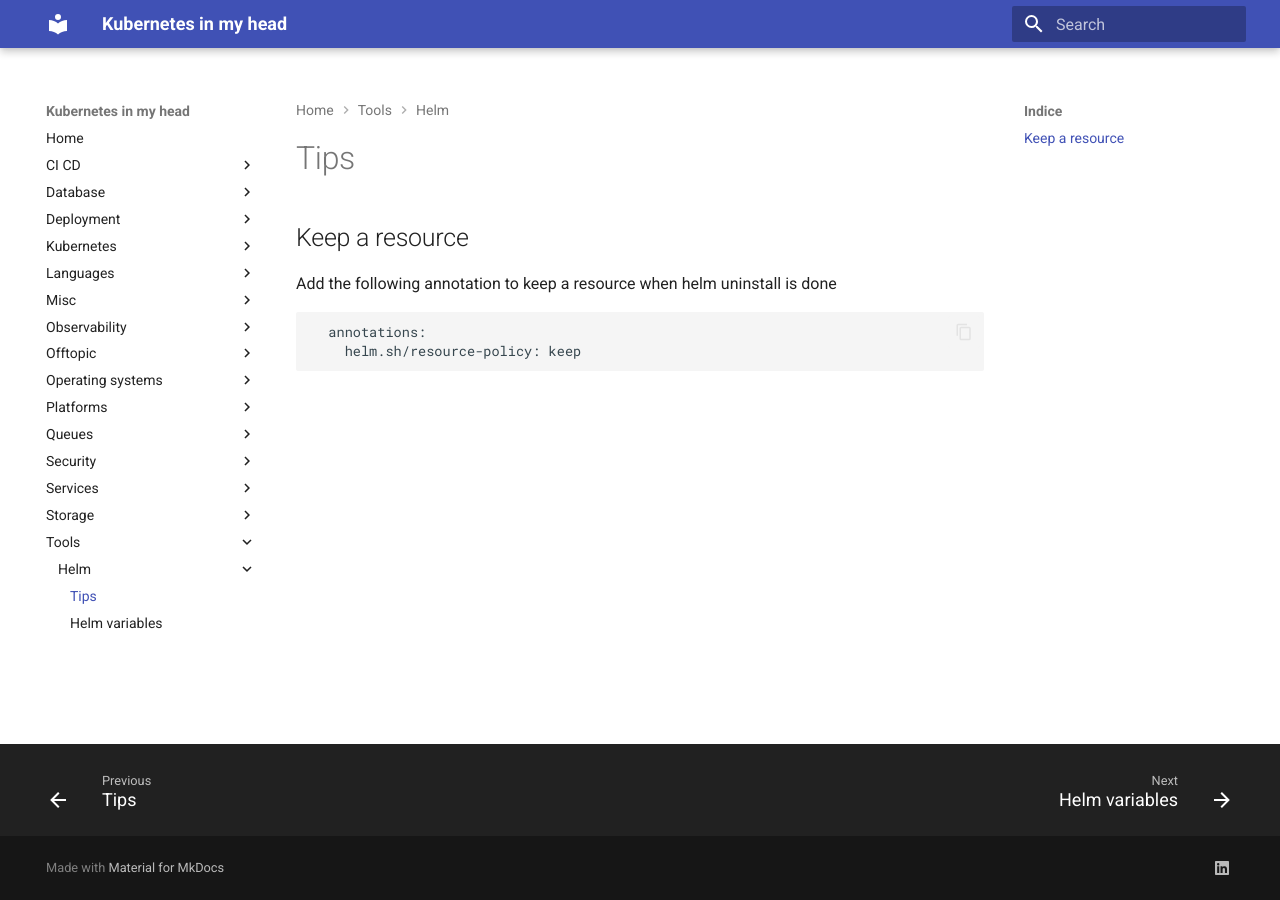
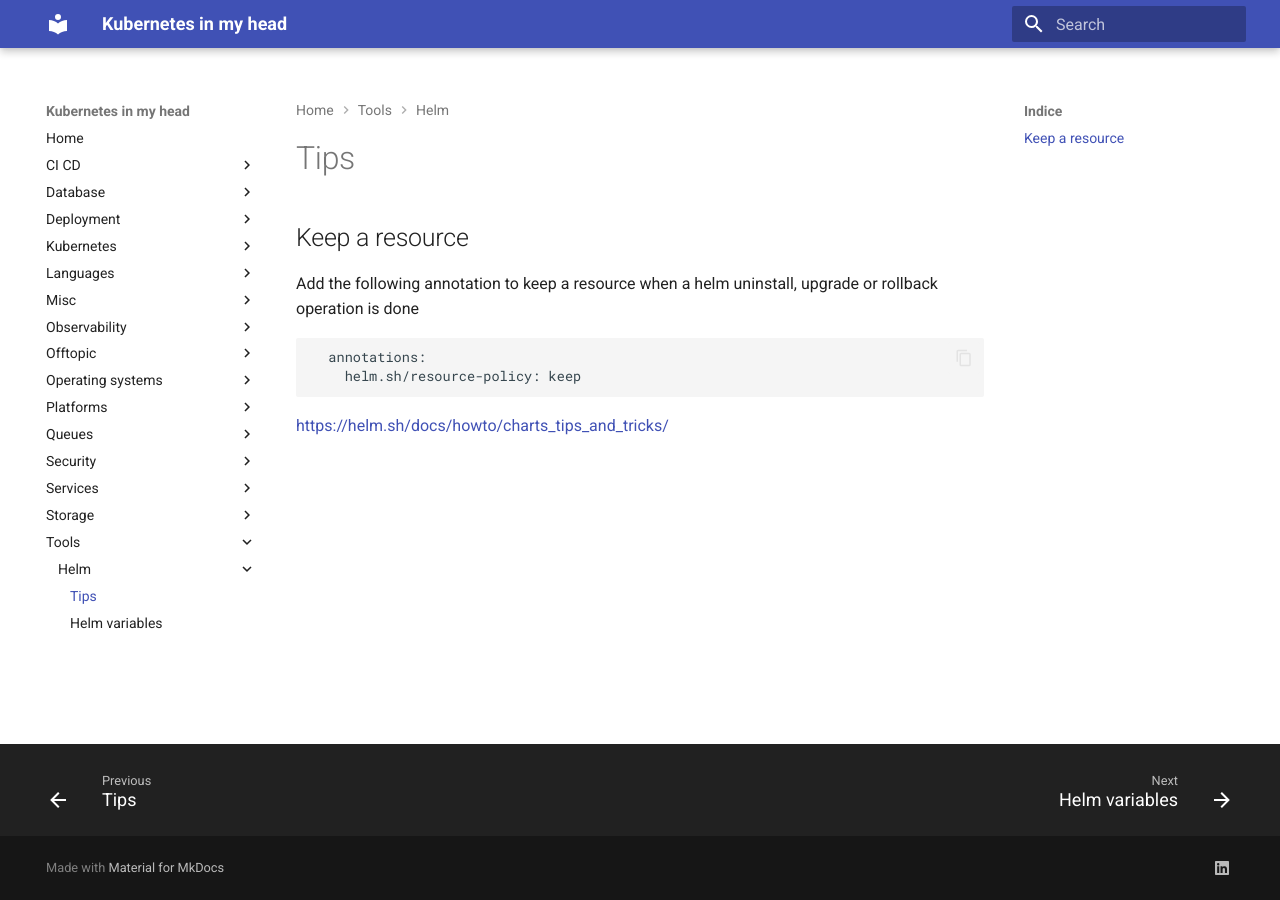
Before and after one commit to jorgelon/kubernetesinmyhead.net, an MkDocs documentation site: the page built from docs/tools/helm/tips.md, in a window 1280 px wide. Built offline with MkDocs 1.6.1 and Material for MkDocs 9.7.7, drawn with Linux system fonts in a browser that asks for light colours.

Commit message:
more info

````diff
--- a/docs/tools/helm/tips.md
+++ b/docs/tools/helm/tips.md
@@ -2,9 +2,10 @@
 
 ## Keep a resource
 
-Add the following annotation to keep a resource when helm uninstall is done
+Add the following annotation to keep a resource when a helm uninstall, upgrade or rollback operation is done
 
 ```yaml
   annotations:
     helm.sh/resource-policy: keep
 ```
+<https://helm.sh/docs/howto/charts_tips_and_tricks/>
````
